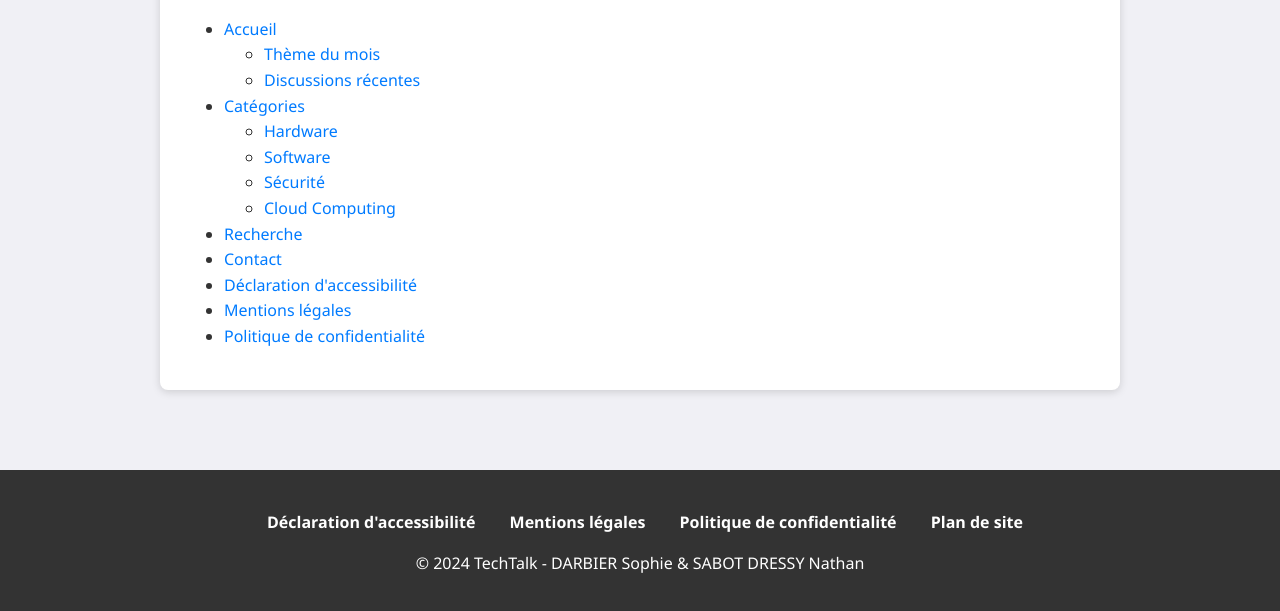
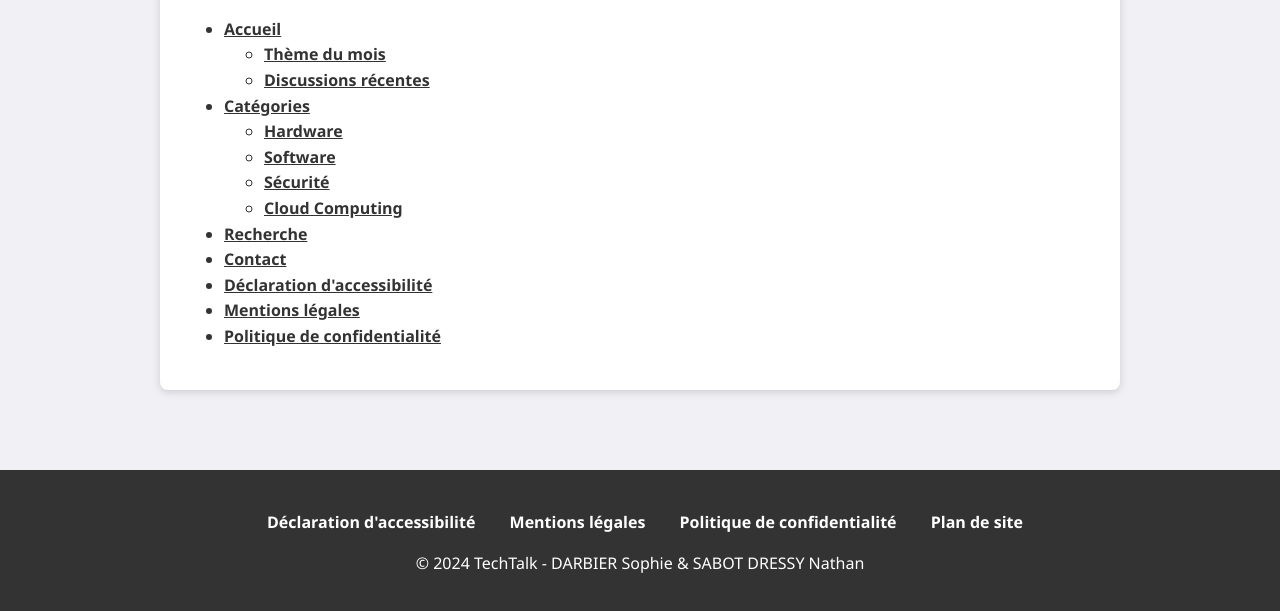
Before and after one commit to Nathan-Sbds/Nathan-Sbds.github.io, a plain HTML site: page plan.html in a window 1280 px wide. Shown: the part 285-896 px from the top of the page. Drawn offline with Linux system fonts and the light colour scheme.

Commit message:
update color link

```diff
--- a/plan.html
+++ b/plan.html
@@ -19,31 +19,31 @@
     </nav>
 
     <main>
-        <section aria-labelledby="plan-du-site">
+        <section aria-labelledby="plan-du-site" style="font-weight: bold">
             <h1 id="plan-du-site">Plan du site</h1>
 
             <ul>
                 <li>
-                    <a href="index.html">Accueil</a>
+                    <a href="index.html" style="color:#333; text-decoration: underline;">Accueil</a>
                     <ul>
-                        <li><a href="index.html#theme-principal">Thème du mois</a></li>
-                        <li><a href="index.html#discussions-recentes">Discussions récentes</a></li>
+                        <li><a href="index.html#theme-principal" style="color:#333; text-decoration: underline;">Thème du mois</a></li>
+                        <li><a href="index.html#discussions-recentes" style="color:#333; text-decoration: underline;">Discussions récentes</a></li>
                     </ul>
                 </li>
                 <li>
-                    <a href="categories.html">Catégories</a>
+                    <a href="categories.html" style="color:#333; text-decoration: underline;">Catégories</a>
                     <ul>
-                        <li><a href="hardware.html">Hardware</a></li>
-                        <li><a href="software.html">Software</a></li>
-                        <li><a href="securite.html">Sécurité</a></li>
-                        <li><a href="cloud.html">Cloud Computing</a></li>
+                        <li><a href="hardware.html" style="color:#333; text-decoration: underline;">Hardware</a></li>
+                        <li><a href="software.html" style="color:#333; text-decoration: underline;">Software</a></li>
+                        <li><a href="securite.html" style="color:#333; text-decoration: underline;">Sécurité</a></li>
+                        <li><a href="cloud.html" style="color:#333; text-decoration: underline;">Cloud Computing</a></li>
                         </ul>
                 </li>
-                <li><a href="recherche.html">Recherche</a></li>
-                <li><a href="contact.html">Contact</a></li>
-                <li><a href="accessibilite.html">Déclaration d'accessibilité</a></li>
-                <li><a href="mentions-legales.html">Mentions légales</a></li>
-                <li><a href="confidentialite.html">Politique de confidentialité</a></li>
+                <li><a href="recherche.html" style="color:#333; text-decoration: underline;">Recherche</a></li>
+                <li><a href="contact.html" style="color:#333; text-decoration: underline;">Contact</a></li>
+                <li><a href="accessibilite.html" style="color:#333; text-decoration: underline;">Déclaration d'accessibilité</a></li>
+                <li><a href="mentions-legales.html" style="color:#333; text-decoration: underline;">Mentions légales</a></li>
+                <li><a href="confidentialite.html" style="color:#333; text-decoration: underline;">Politique de confidentialité</a></li>
             </ul>
         </section>
     </main>
```
